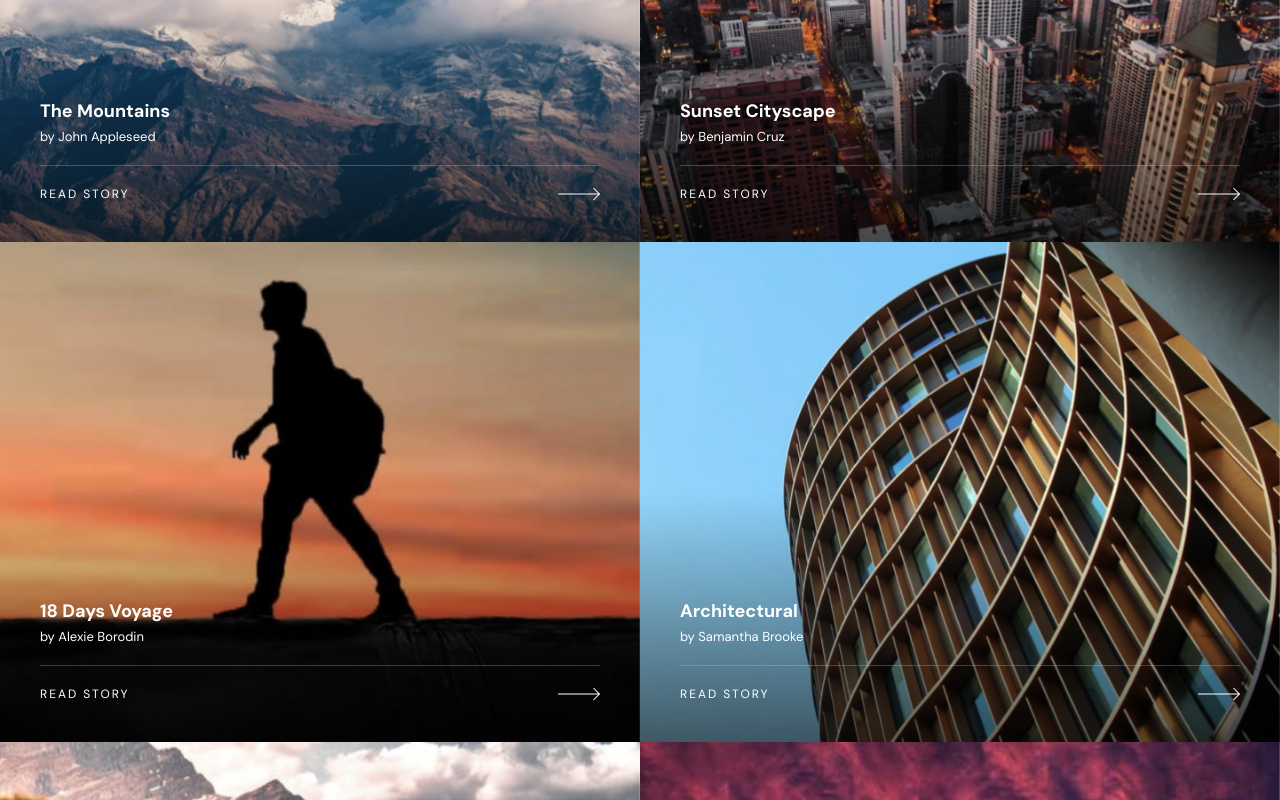
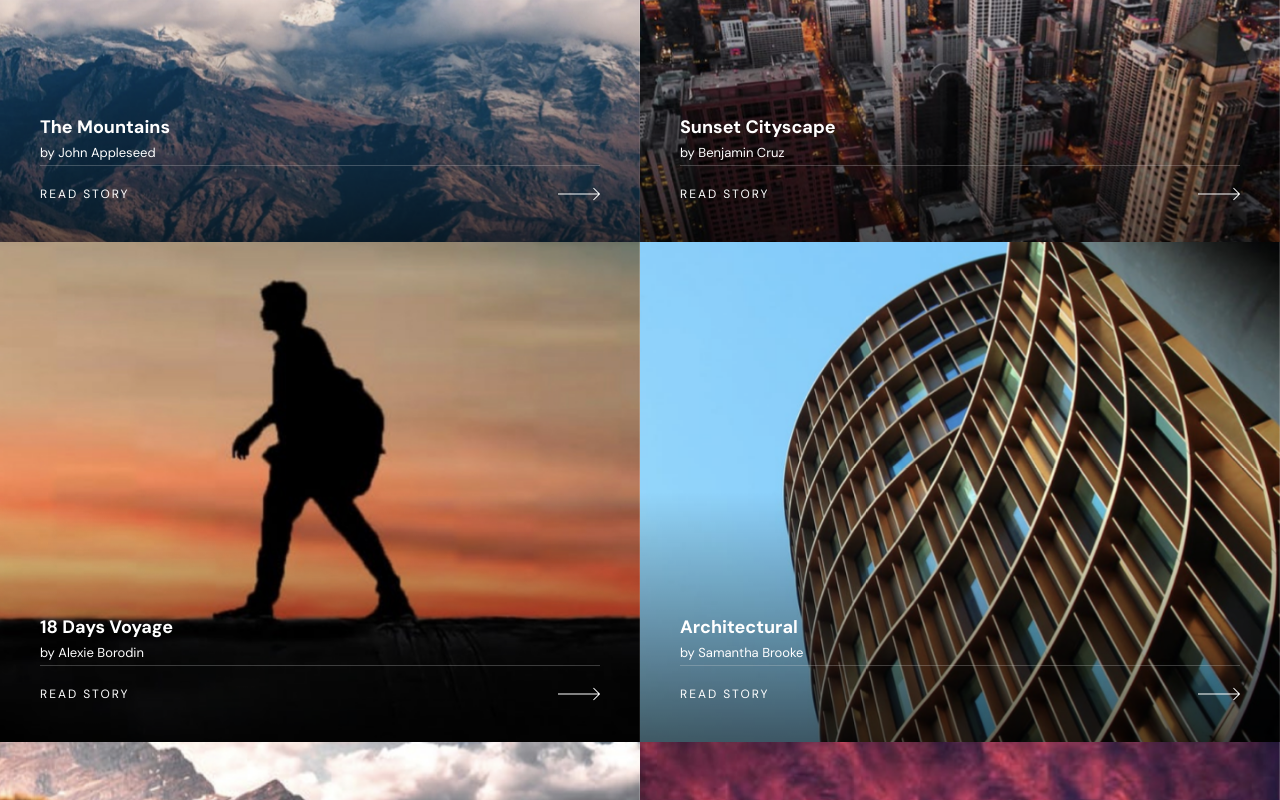
Before and after one commit to sergioreynoso/photosnap-multi-page-website, a Next.js app: page /stories in a window 1280 px wide. Shown: the part 980-1780 px from the top of the page. Built offline with nearby package versions, Linux system fonts and the light colour scheme.

Commit message:
test vercel deployment

```diff
--- a/src/components/cards/story-card.tsx
+++ b/src/components/cards/story-card.tsx
@@ -60,7 +60,7 @@ export default function StoriesCard({ data, showDate = false }: Props) {
             className="inline-block text-lg font-bold">
             {title}
           </motion.h2>
-          <motion.p variants={childVariant} className="mb-4 text-[13px]">
+          <motion.p variants={childVariant} className="mb-0 text-[13px]">
             {`by ${author}`}
           </motion.p>
           <motion.div variants={childVariant} className="mb-[20px] w-full">
```
